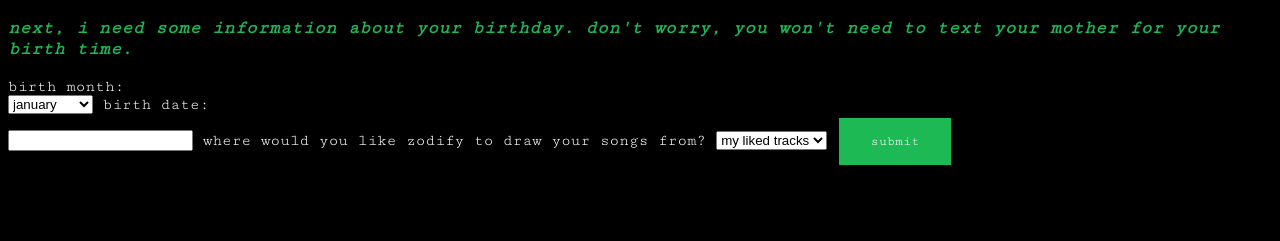
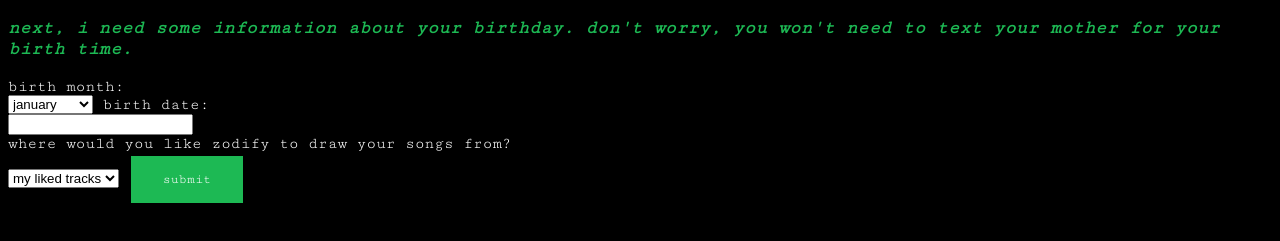
Before and after one commit to abbyowen/zodify, a website: page callback.html in a window 1280 px wide. Shown: the part 95-336 px from the top of the page. Drawn offline with Linux system fonts and the light colour scheme.

Commit message:
fix HTML

```diff
--- a/callback.html
+++ b/callback.html
@@ -76,7 +76,7 @@
     <h3>next, i need some information about your birthday. don't worry, you won't need to text your mother for your birth time.</h3>
     <form action='/horoscope' method="POST">
       <label for="birth_month">birth month:</label><br>
-      <select name = "birth_month" id = "birth_month">
+      <select name = "birth_month" id = "birth_month"><br>
         <option value="january">january</option>
         <option value="february">february</option>
         <option value="march">march</option>
@@ -92,8 +92,8 @@
       </select>
 
       <label for="birth_date">birth date:</label><br>
-      <input type="number" id="birth_date" name="birth_date">
-      <label for="song_location">where would you like zodify to draw your songs from?</label>
+      <input type="number" id="birth_date" name="birth_date"><br>
+      <label for="song_location">where would you like zodify to draw your songs from?</label><br>
 
       <select name="song_location" id ="location">
         <option value="liked_tracks">my liked tracks</option>
```
